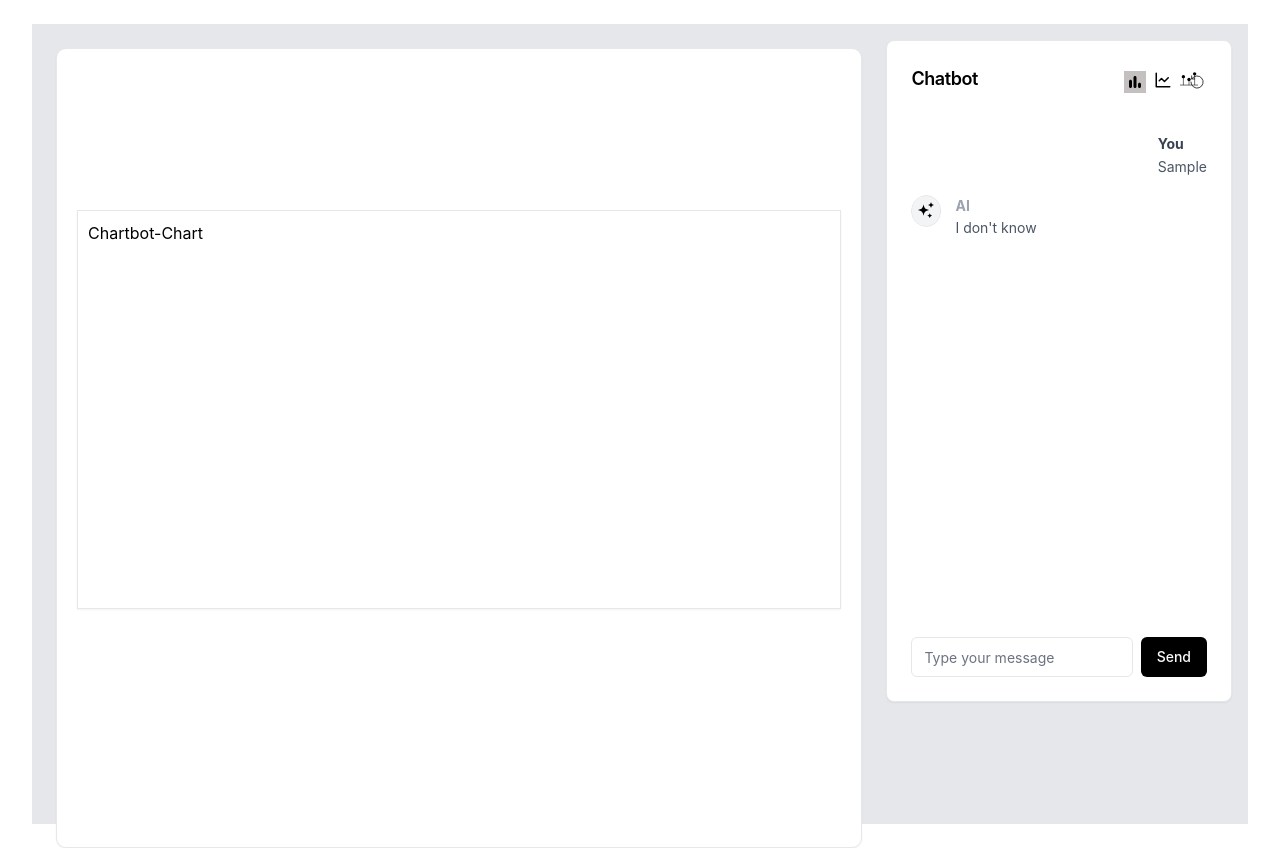
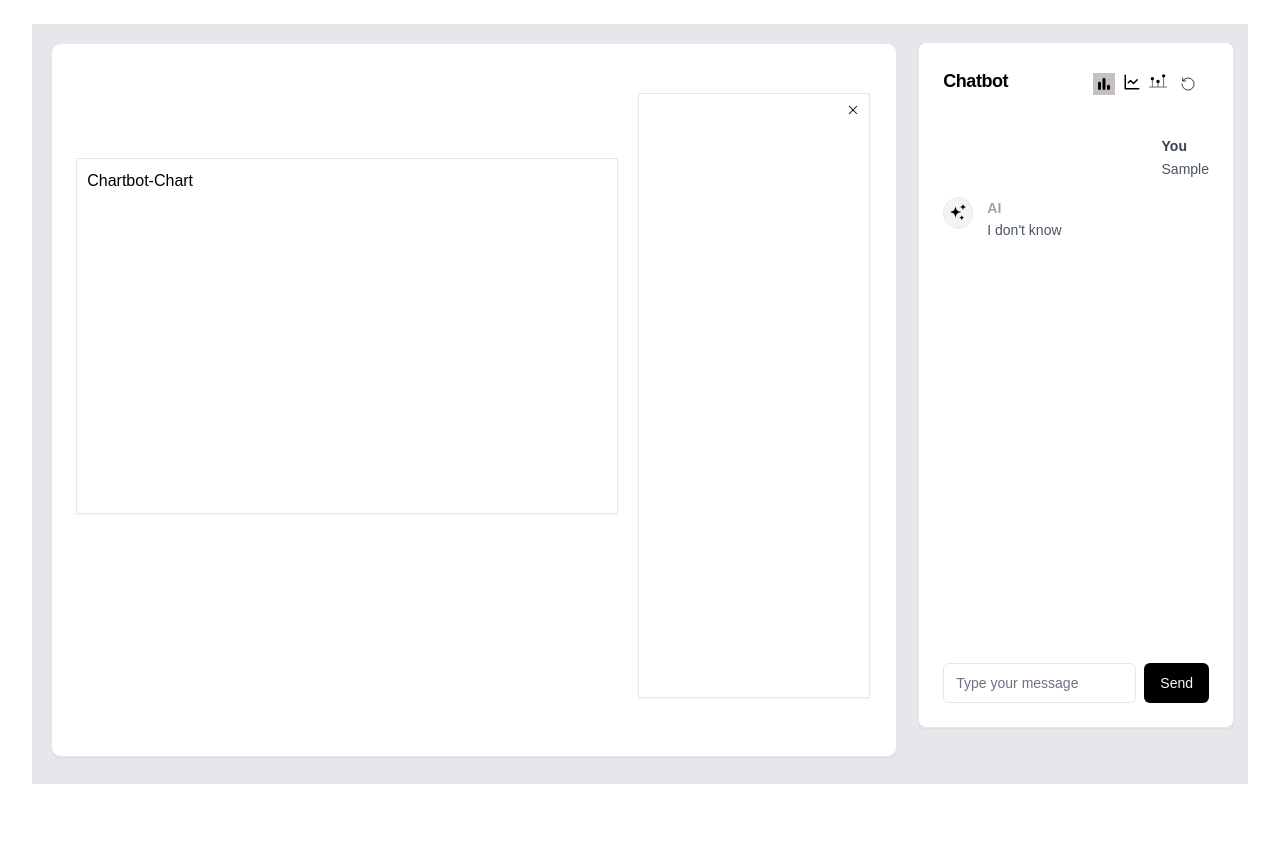
Before and after one commit to annshiv/chat-chart, a React (Create React App) app: page / in a window 1280 px wide. Both pictures are taken after typing "Sample" into the empty fields and a click on the button "Send". After the commit the page ends 808 px from the top, so only its background shows below. Built offline with nearby package versions, Linux system fonts and the light colour scheme.

Commit message:
fix(css): Fixed css

```diff
--- a/src/App.css
+++ b/src/App.css
@@ -1,30 +1,35 @@
+* {
+  margin: 0;
+  padding: 0;
+  box-sizing: border-box;
+}
+
 body {
-  overflow: hidden;
+  height: 100%;
+  width: 100%;
+  margin: 0;
+  font-family: Arial, sans-serif;
 }
 
 .component {
   display: flex;
   flex-direction: column;
-  height: 100vh;
+  height: 95vh;
   background-color: #e5e7eb;
 }
 
 .chatbot-box {
-  box-shadow:
-    0 0 #0000,
-    0 0 #0000,
-    0 1px 2px 0 rgb(0 0 0 / 0.05);
+  box-shadow: 0 1px 2px 0 rgb(0 0 0 / 0.05);
   background-color: white;
   padding: 1.5rem;
   border-radius: 0.5rem;
   border: 1px solid #e5e7eb;
   min-width: 250px;
-  margin: 0 auto;
+  margin: 2px;
 }
 
 .icons {
   display: flex;
-  width: 30%;
   justify-content: space-around;
 }
 
@@ -48,13 +53,11 @@ body {
 }
 
 .message-div {
-  height: 520px;
-  max-height: 520px;
-  overflow-y: scroll;
+  max-height: 100%;
+  overflow-y: auto;
   padding-right: 0rem !important;
 }
 
-/* Hide the scrollbar */
 .message-div::-webkit-scrollbar {
   width: 0;
   height: 0;
@@ -73,18 +76,30 @@ body {
 }
 
 .box {
+  display: grid;
+  grid-template-columns: 70% 30%;
+  padding: 0 20px 0 10px;
   border: groove;
   border-radius: 10px;
   border-color: #e5e7eb;
-  box-shadow:
-    0 0 #0000,
-    0 0 #0000,
-    0 1px 2px 0 rgb(0 0 0 / 0.05);
+  box-shadow: 0 1px 2px 0 rgb(0 0 0 / 0.05);
   border-width: thin;
   width: 70%;
-  height: 100vh;
-  margin: 1.5rem;
+  height: 94%;
+  margin: 19px;
   background-color: white;
+}
+
+.side-panel {
+  height: 85% !important;
+  position: relative;
+}
+
+.close-icon {
+  position: absolute;
+  top: 10px;
+  right: 10px;
+  cursor: pointer;
 }
 
 .chart-holder {
@@ -95,10 +110,7 @@ body {
   margin-top: 20%;
   margin-left: 2.5%;
   border-color: #e5e7eb;
-  box-shadow:
-    0 0 #0000,
-    0 0 #0000,
-    0 1px 2px 0 rgb(0 0 0 / 0.05);
+  box-shadow: 0 1px 2px 0 rgb(0 0 0 / 0.05);
 }
 
 p {
@@ -174,6 +186,10 @@ p {
     margin: 1.5rem 1rem;
   }
 
+  .box {
+    width: 80%;
+  }
+
   .chatbot-container {
     width: 30%;
     position: relative;
--- a/src/App.tsx
+++ b/src/App.tsx
@@ -1,7 +1,7 @@
 import React, { useState } from 'react';
+import ChartRenderer from './ChartRenderer';
 import Chatbot from './Chatbot';
 import './index.css';
-import ChartRenderer from './ChartRenderer';
 
 const App: React.FC = () => {
   const [showChart, setShowChart] = useState(false);
@@ -27,6 +27,21 @@ const App: React.FC = () => {
             <h1 className="chart-name"> Chartbot-Chart</h1>
             <ChartRenderer />
           </div>
+          <div className=" side-panel chart-holder">
+            <div className='close-icon'>
+            <svg
+                    xmlns="http://www.w3.org/2000/svg"
+                    x="0px"
+                    y="0px"
+                    width="12"
+                    height="12"
+                    viewBox="0 0 24 24"
+                >
+                    <path d="M11 0.7H13V23.3H11z" transform="rotate(-45.001 12 12)"></path>
+                    <path d="M0.7 11H23.3V13H0.7z" transform="rotate(-45.001 12 12)"></path>
+                </svg>
+            </div>
+          </div>
         </div>
       )}
       <div className="chatbot-container" style={chatbotContainerStyle}>
--- a/src/ChartRenderer.tsx
+++ b/src/ChartRenderer.tsx
@@ -1,4 +1,3 @@
-//import Loader from './Loader';
 import React from 'react';
 
 const ChartRenderer: React.FC = () => {
--- a/src/Chatbot.tsx
+++ b/src/Chatbot.tsx
@@ -58,15 +58,14 @@ const Chatbot = (props: IChatBot) => {
         className="chatbot-box"
         style={{
           width: showChart ? '100%' : '550px',
-          maxWidth: showChart ? '350px' : '550px',
-          height: showChart ? '85%' : '25%'
+          maxWidth: showChart ? '350px' : '550px'
         }}>
         {/* Heading */}
         <div className="icon-chart flex flex-col space-y-1.5 pb-6">
           <div>
             <h2 className="font-semibold text-lg tracking-tight">Chatbot</h2>
           </div>
-          <div className="icons flex space-x-2">
+          <div className="icons flex space-x-2" style={{ width: showChart ? '50%' : '30%' }}>
             <div className="icon-chart">
               <div
                 className={`icon ${selectedIcon === 'bar' ? 'selected' : ''}`}
@@ -134,7 +133,7 @@ const Chatbot = (props: IChatBot) => {
         <div
           className="message-div pr-4 h-[474px] overflow-y-scroll"
           ref={chatContainerRef}
-          style={{ minWidth: '100%', height: showChart ? '520px' : '10px' }}>
+          style={{ minWidth: '100%', height: showChart ? '34rem' : '10px' }}>
           {chatMessages.map(
             (msg, index) =>
               msg.text !== '' && (
```
